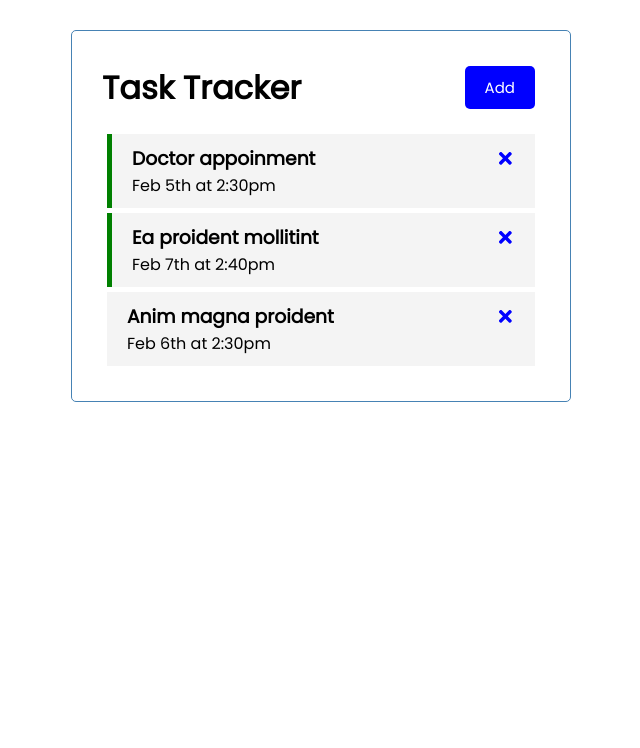
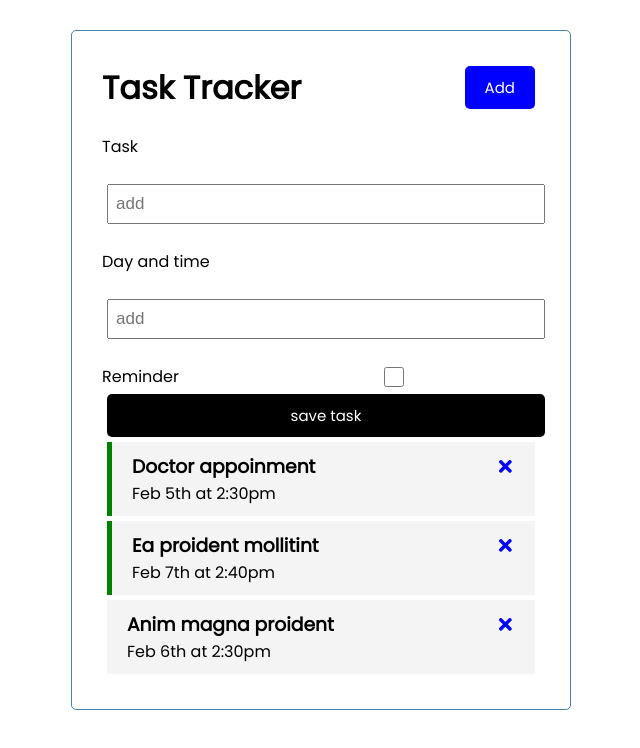
Before and after one commit to lucidethinker/test, a React (Create React App) app: page / in a window 1280 px wide. Shown: the top 748 px of the page, without its empty margins (319-959 px from the left). Built offline with nearby package versions, Linux system fonts and the light colour scheme.

Commit message:
inputting is done

```diff
--- a/src/App.js
+++ b/src/App.js
@@ -1,6 +1,7 @@
 import Header from './components/Header';
 import Tasks from './components/Tasks';
 import {useState} from 'react';
+import Addtask from './components/Addtask'
 
 const App = () =>{
     const[tasks,setTasks] = useState([
@@ -43,6 +44,7 @@ const App = () =>{
     <div className="container" >
 
     <Header  />
+    <Addtask />
     {
 
       tasks.length >0 ?
```
